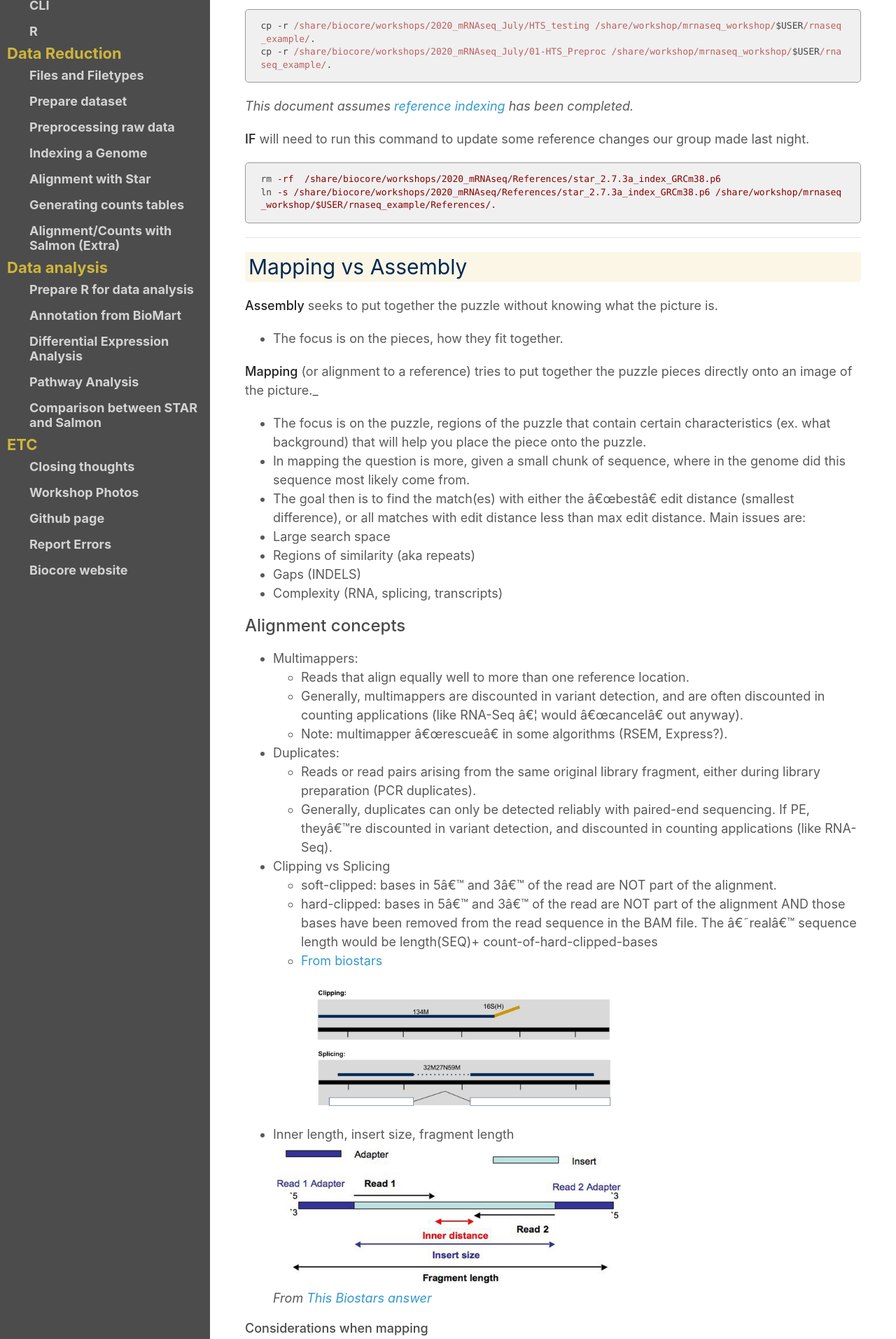
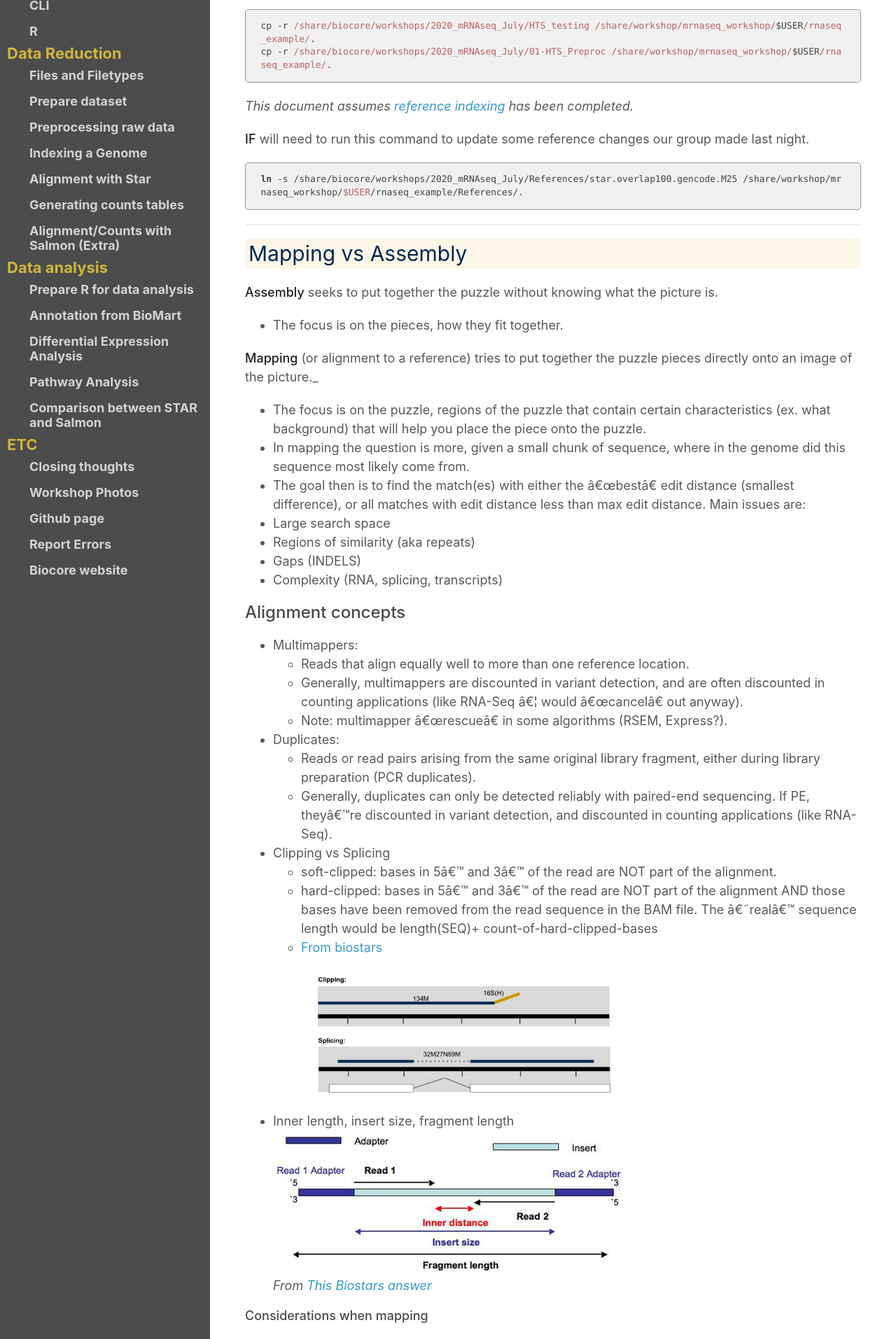
Before and after one commit to ucdavis-bioinformatics-training/2021-September-RNA-Seq-Analysis, a Jekyll site: the page built from data_reduction/02-alignment_mm.md, in a window 1280 px wide. Shown: the part 621-2534 px from the top of the page at 70% size. Built offline with Jekyll 4.4.1, drawn with Linux system fonts in a browser that asks for light colours; our own code applies the rules of GitHub Pages for plain Markdown files; some of the changed text lies outside the part shown.

Commit message:
Update 02-alignment_mm.md

````diff
--- a/data_reduction/02-alignment_mm.md
+++ b/data_reduction/02-alignment_mm.md
@@ -24,8 +24,7 @@ cp -r /share/biocore/workshops/2020_mRNAseq_July/01-HTS_Preproc /share/workshop/
 **IF** will need to run this command to update some reference changes our group made last night.
 
 ```bash
-rm -rf  /share/biocore/workshops/2020_mRNAseq/References/star_2.7.3a_index_GRCm38.p6
-ln -s /share/biocore/workshops/2020_mRNAseq/References/star_2.7.3a_index_GRCm38.p6 /share/workshop/mrnaseq_workshop/$USER/rnaseq_example/References/.
+ln -s /share/biocore/workshops/2020_mRNAseq_July/References/star.overlap100.gencode.M25 /share/workshop/mrnaseq_workshop/$USER/rnaseq_example/References/.
 ```
 
 ---
@@ -350,7 +349,7 @@ What does stranded and unstranded mean? Which is better and why? [Stranded vs Un
     echo "My SLURM_ARRAY_TASK_ID: " $SLURM_ARRAY_TASK_ID
 
     sample=`sed "${SLURM_ARRAY_TASK_ID}q;d" samples.txt`
-    REF="References/star_2.7.3a_index_GRCm38.p6"
+    REF="References/star.overlap100.gencode.M25"
 
     outpath='02-STAR_alignment'
     [[ -d ${outpath} ]] || mkdir ${outpath}
````
